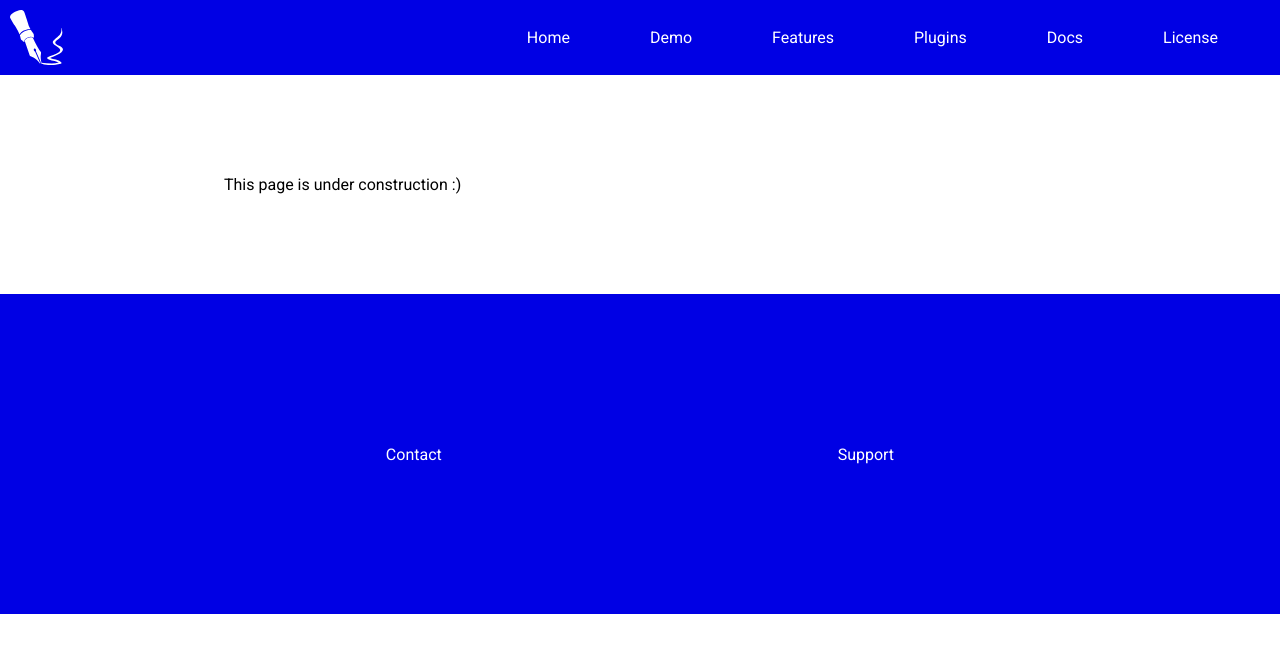
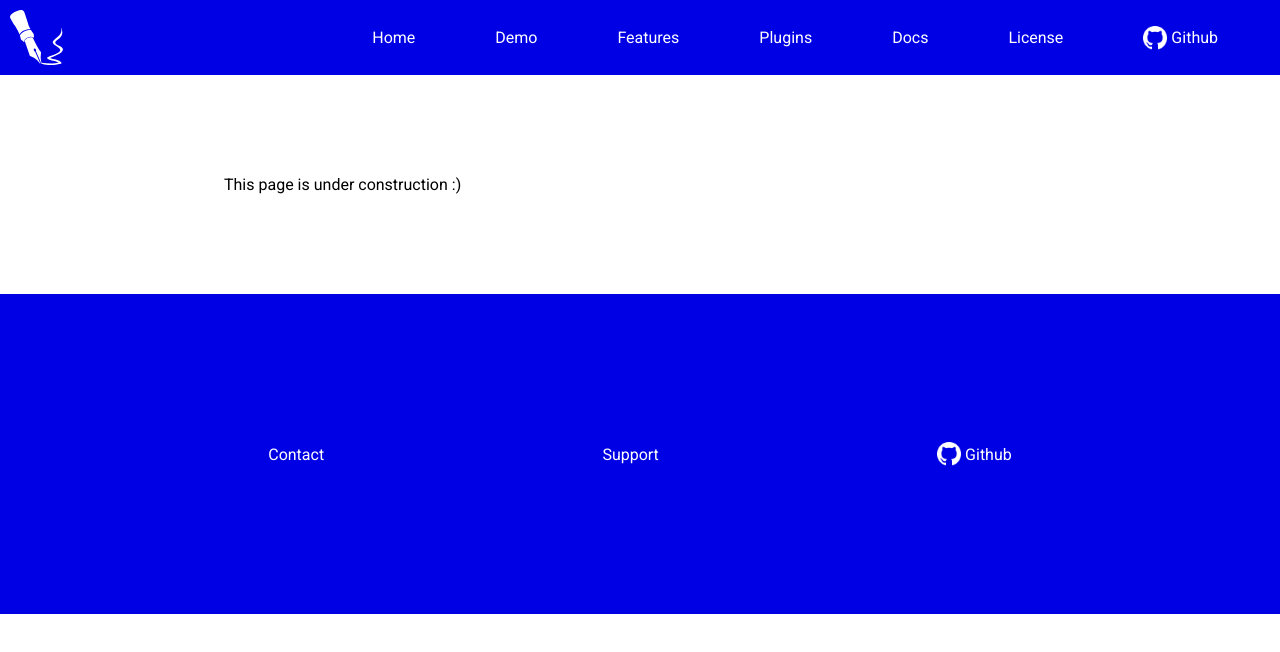
Before and after one commit to nib-edit/Nib-docs, a Next.js app: page /docs in a window 1280 px wide. Shown: the top 652 px of the page. Built offline with nearby package versions, Linux system fonts and the light colour scheme.

Commit message:
Adding github link to docs

```diff
--- a/components/Footer/index.tsx
+++ b/components/Footer/index.tsx
@@ -6,6 +6,14 @@ export default () => {
       <footer className="footer-section">
         <a href="mailto:contact@nibedit.com">Contact</a>
         <a href="mailto:support@nibedit.com">Support</a>
+        <a
+          href="https://github.com/nib-edit"
+          target="_blank"
+          className="github_wrapper"
+        >
+          <img src="github.png" />
+          Github
+        </a>
       </footer>
       <style jsx>
         {`
@@ -26,6 +34,14 @@ export default () => {
             margin: 20px;
             text-decoration: none;
           }
+          img {
+            margin-right: 4px;
+            width: 24px;
+          }
+          .github_wrapper {
+            align-items: center;
+            display: flex;
+          }
         `}
       </style>
     </>
--- a/components/Header/index.tsx
+++ b/components/Header/index.tsx
@@ -39,6 +39,14 @@ export default () => {
           <Link href="/license">
             <a>License</a>
           </Link>
+          <a
+            href="https://github.com/nib-edit"
+            target="_blank"
+            className="github_wrapper"
+          >
+            <img src="github.png" />
+            Github
+          </a>
         </nav>
       </div>
 
@@ -68,7 +76,7 @@ export default () => {
           }
           .menu > a {
             color: white;
-            margin: 40px;
+            margin: 0 40px;
             text-decoration: none;
           }
           .padder {
@@ -78,6 +86,14 @@ export default () => {
           nav {
             display: flex;
             align-items: center;
+          }
+          .github_wrapper > img {
+            margin-right: 4px;
+            width: 24px;
+          }
+          .github_wrapper {
+            align-items: center;
+            display: flex;
           }
         `}
       </style>
```
Also changed, not shown: public/github.png (added), 1 other file (tests, documents, lock files or other folders).
